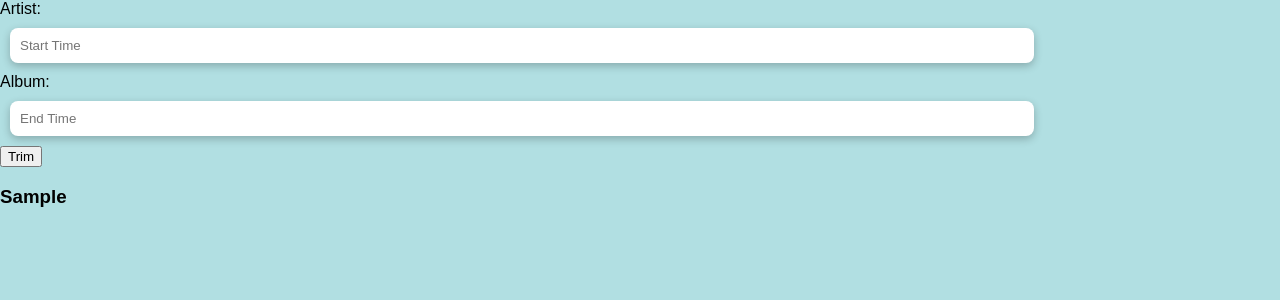
After one commit to PeterPetovits/Mp3-Mp4-Youtube-Downloader, a Flask app: template templates/trimmer.html in a window 1280 px wide. The commit adds this page. Shown: the top 300 px of the page. Run offline with Flask 2, Linux system fonts and the light colour scheme; the template is opened without the code that fills it: most values are stand-ins (such as "Sample title", 1, 10 or a date in 2020).

Commit message:
trimmer function complete and changes to the sequence of how things show up

```diff
--- a/app.py
+++ b/app.py
@@ -9,10 +9,13 @@ app = Flask(__name__)
 
 app.config['UPLOAD_FOLDER'] = UPLOAD_FOLDER
 
+#original app route to index page
 @app.route('/')
 def index():
     return render_template('index.html')
 
+
+#template page after pressing mp3 option button
 @app.route('/mp3_option_button', methods = ["GET", "POST"])
 def mp3_option_button():
     if request.method == "POST":
@@ -20,12 +23,15 @@ def mp3_option_button():
     return render_template('index.html')
 
 
+#template page after pressing mp4 option button
 @app.route('/mp4_option_button', methods = ["GET", "POST"])
 def mp4_option_button():
     if request.method == "POST":
         return render_template('index.html', option_form_mp4 = "mp4")
     return render_template('index.html')
 
+
+#mp3 download function after link inserted
 @app.route('/mp3_download', methods= ["GET", "POST"])
 def mp3_download():
     if request.method == "POST":
@@ -45,11 +51,21 @@ def mp3_download():
         base, ext = os.path.splitext(out_file)
         new_file = base + '.mp3'
         os.rename(out_file, new_file)
+
         global fileNameDownloadPath
         fileNameDownloadPath = new_file
-        return render_template('index.html', result = "Download Complete", file = fileNameDownloadPath, option_form_mp3 = "mp3", metadata_editor_open = "open")
+
+        global songFileNameToTrimmer
+        useless, songFileNameToTrimmer = fileNameDownloadPath.split('/./')
+        os.rename(songFileNameToTrimmer, "temp-download.mp3")
+        os.system("ffmpeg -i temp-download.mp3 -ab 320k temp.mp3")
+        os.rename("temp.mp3", songFileNameToTrimmer)
+        os.remove("temp-download.mp3")
+        return render_template('index.html', result = "Download Complete", file = fileNameDownloadPath, option_form_mp3 = "mp3", trimmer_open = "open")
     return render_template('index.html')
 
+
+#mp4 download function after link inserted
 @app.route('/mp4_download', methods= ["GET", "POST"])
 def mp4_download():
     if request.method == "POST":
@@ -86,7 +102,24 @@ def mp4_download():
         return render_template('index.html', result = "Download Complete", filePath = videoFileName, option_form_mp4 = "mp4")
     return render_template('index.html')
 
+#mp3 trimmer template after mp3 file download complete
+@app.route('/trimmer_editor', methods = ["GET", "POST"])
+def trimmer_editor():
+    if request.method == "POST":
 
+        start = str(request.form.get("start-time"))
+        end = str(request.form.get("end-time"))
+
+        os.system("trimmer " + '"' + songFileNameToTrimmer + '"' + " --trim-start " + start + " --trim-end " + end + " --title tempTitle --artist tempArtist")
+
+        global fileNameDownloadPath
+        fileNameDownloadPath = str("tempArtist - tempTitle.mp3")
+
+        return render_template('index.html', result = "Download Complete", option_form_mp3 = "mp3", trimmer_open = "open", result_trimmer = "Trim Done", metadata_editor_open = "open")
+    return render_template('index.html')
+
+
+#mp3 metadata editor after mp3 file trimming complete
 @app.route('/mp3_metadata_editor', methods= ["GET", "POST"])
 def mp3_metadata_editor():
     if request.method == "POST":
@@ -109,7 +142,11 @@ def mp3_metadata_editor():
         if cover_art_file :
             cover_art_file.save(os.path.join(app.config['UPLOAD_FOLDER'], cover_art_file.filename))
 
-        useless, songFileName = fileNameDownloadPath.split('/./')
+        #useless, songFileName = fileNameDownloadPath.split('/./')
+
+        print(fileNameDownloadPath)
+        songFileName = fileNameDownloadPath
+        print(songFileName)
 
         os.rename(songFileName, "temp.mp3")
         os.system("ffmpeg -i temp.mp3 -ab 320k temp2.mp3")
@@ -141,11 +178,14 @@ def mp3_metadata_editor():
 
                 os.rename(songFileName, artist + " - " + title + ".mp3")
                 os.remove(UPLOAD_FOLDER + "/" + cover_art_file.filename)
+                global finalFileNameMp3
+                finalFileNameMp3 = artist + " - " + title + ".mp3"
         except IOError:
             IOError
 
-        return render_template('index.html', result = "Download Complete", file = fileNameDownloadPath, option_form_mp3 = "mp3")
+        return render_template('index.html', result = "Download Complete", option_form_mp3 = "mp3", metadata_editor_open = "open", trimmer_open = "open")
     return render_template('index.html')
+
 
 if __name__ == "__main__":
     app.run(debug=True)
--- a/templates/index.html
+++ b/templates/index.html
@@ -35,6 +35,10 @@
             {%include 'mp4-form.html' %}
         {% endif %}
 
+        {% if trimmer_open %}
+            {% include 'trimmer.html' %}
+        {% endif %}
+
         {% if metadata_editor_open %}
             {% include 'mp3-metadata-editor.html' %}
         {% endif %}
--- /dev/null
+++ b/templates/trimmer.html
@@ -0,0 +1,35 @@
+<!DOCTYPE html>
+<html lang="en">
+    <head>
+        <meta charset="UTF-8">
+        <meta http-equiv="X-UA-Compatible" content="IE=edge">
+        <meta name="viewport" content="width=device-width, initial-scale=1.0">
+        <title>Youtube MP3-MP4 Downloader</title>
+
+        <link rel="stylesheet" href="{{ url_for('static', filename = 'css/style.css')}}">
+    </head>
+
+    <body>
+        <header>
+
+        </header>
+
+        <main>
+            <form action="{{url_for('trimmer_editor')}}" method="post">
+                <label for="start-time">Artist:</label><br>
+                <input type="text" id="start-time" name="start-time" placeholder="Start Time"><br>
+
+                <label for="end-time">Album:</label><br>
+                <input type="text" id="end-time" name="end-time" placeholder="End Time"><br>
+
+                <input type="submit" value="Trim">
+            </form>
+        </main>
+
+        <h3>{{result_trimmer}}</h3>
+
+        <footer>
+
+        </footer>
+    </body>
+</html>
```
